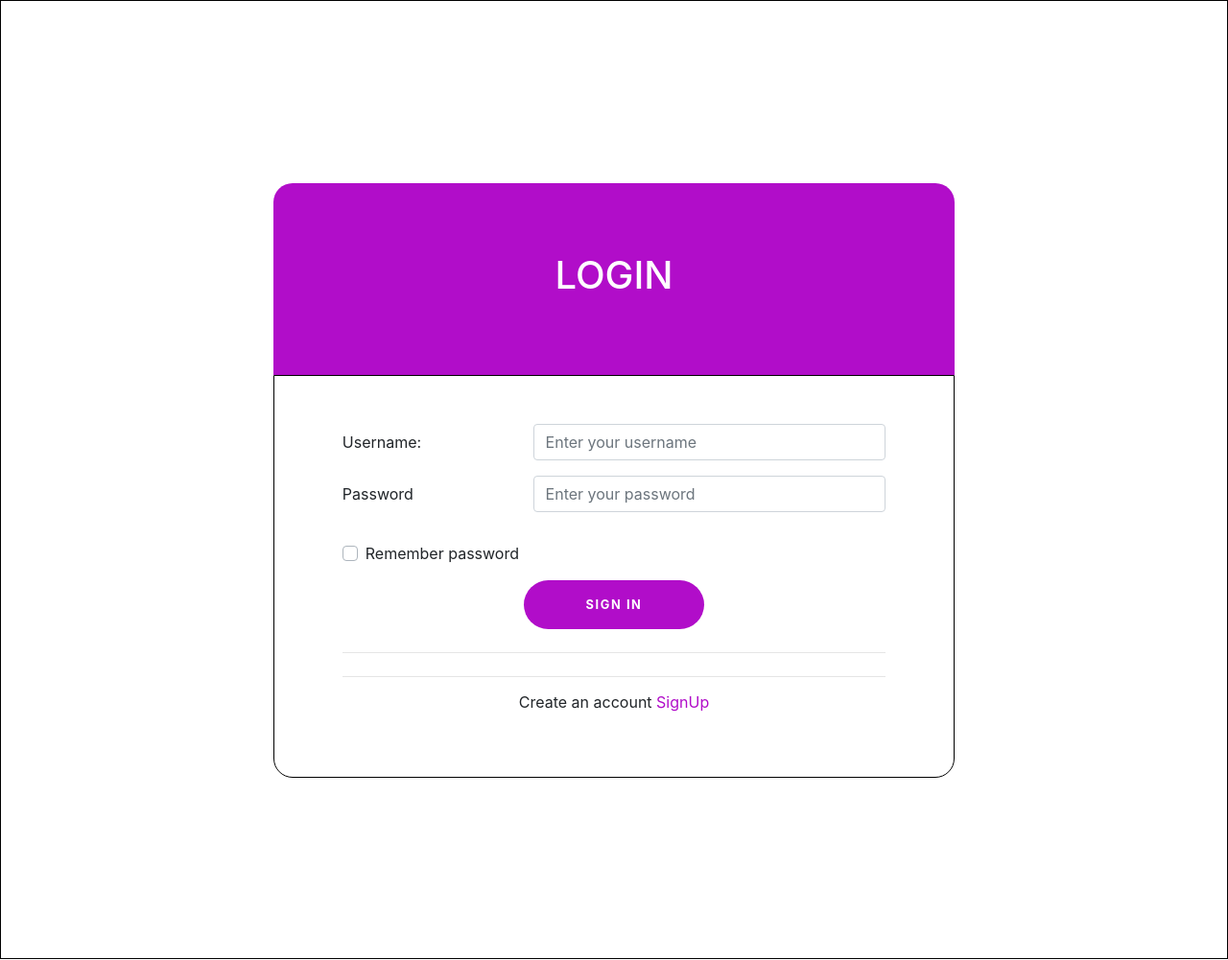
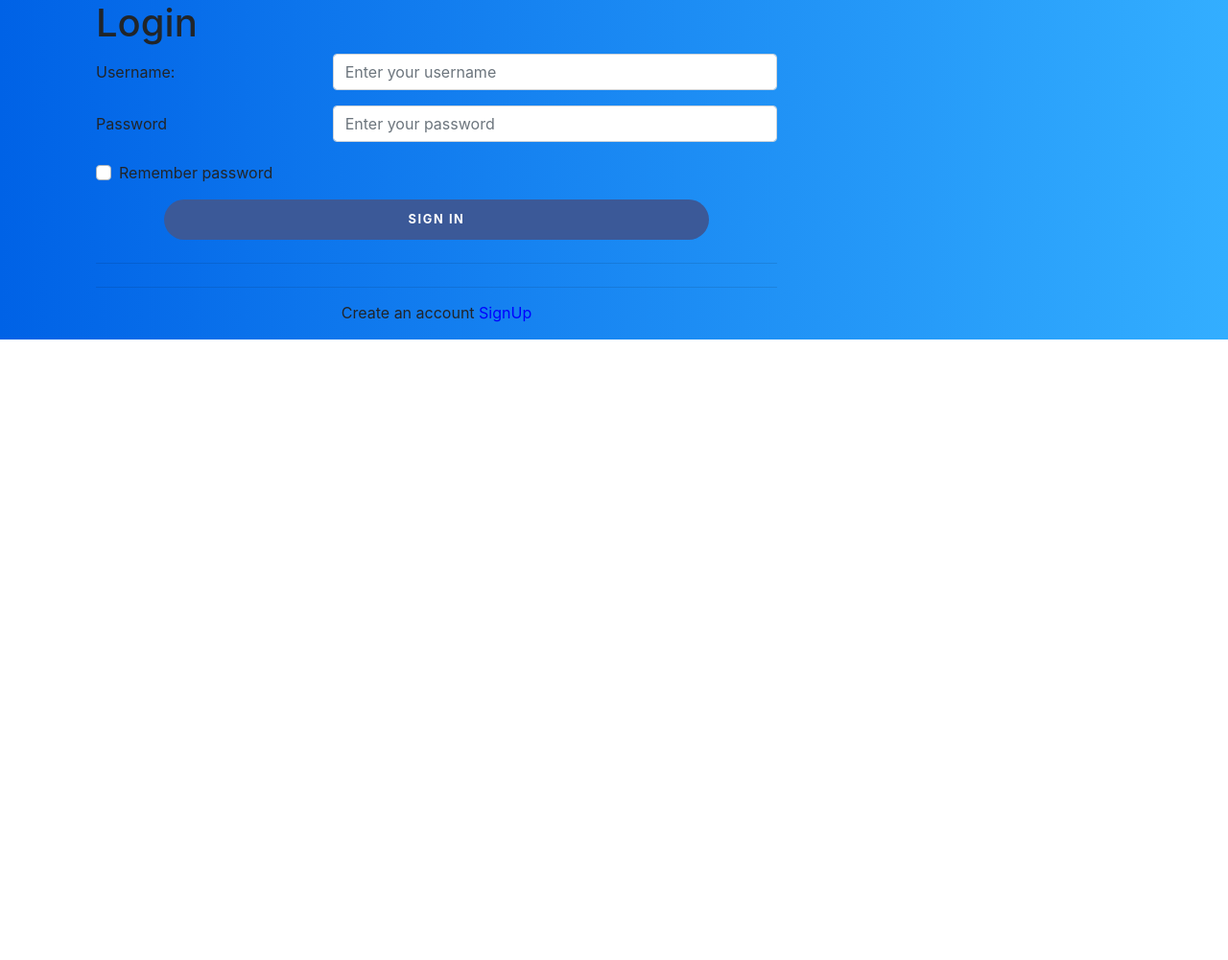
Before and after one commit to favour-chibueze/Team-Alien, a PHP site: page /login.php in a window 1280 px wide. Shown: the whole page at 96% size. After the commit the page ends 354 px from the top, so only its background shows below. Run offline with PHP 8.4, Linux system fonts and the light colour scheme.

Commit message:
Updated the styling

```diff
--- a/css/style.css
+++ b/css/style.css
@@ -1,138 +1,56 @@
-/* :root {
+:root {
   --input-padding-x: 1.5rem;
   --input-padding-y: .75rem;
   background-color: white;
-} */
+}
 
 body {
-  background-color: #fff;
-  font-family: -apple-system, BlinkMacSystemFont, 'Libre Franklin', 'Segoe UI', Roboto, Oxygen, Ubuntu, Cantarell, 'Open Sans', 'Helvetica Neue', sans-serif;
-  /* background: linear-gradient(to right, #0062E6, #33AEFF); */
+  background-color: white;
+  background: white;
+  background: linear-gradient(to right, #0062E6, #33AEFF);
 }
 
-  /* for second html*/
-img{
-  width: 115.7%;
-  height: 10%;
-  margin-top: -31px;
-  margin-left: -30px;
-  padding: 0px;
-  border-radius: 5px;
+/* signin styling starts here */
+.card-signin {
+  border: 0;
+  border-radius: 1rem;
+  box-shadow: 0 0.5rem 1rem 0 rgba(0, 0, 0, 0.1);
 }
 
+.card-signin .card-title {
+  margin-bottom: 2rem;
+  font-weight: 300;
+  font-size: 1.5rem;
+}
 
-/* .form-signup{
-  width: 100%;
-  border: 1px solid blue;
-} */
-
-/* for sign in */
+.card-signin .card-body {
+  padding: 2rem;
+}
 
 .form-signin {
   width: 100%;
-  /* border: 1px solid red; */
-}
-
-
-/* sign up styling starts here */
-
-.form-wrapper{
-  display: flex;
-  border: 1px solid black;
-  width: 100%;
-  height: 1000px;
-}
-
-.col-wrapper{
-  height: 1000px;
-  margin: 0 auto;
-  display: flex;
-  justify-content: center;
-  align-items: center;
-
-}
-
-.header-content{
-  width: 100%;
-  background: #B10DC9;
-  height: 200px;
-  display: flex;
-  justify-content: center;
-  align-items: center;
-  color: #fff;
-  text-transform: uppercase;
-  border-radius: 20px 20px 0 0;
-}
-
-.form-section{
-  width: 80%;
-  margin: 0 auto;
-}
-
-.form-signup{
-  padding: 50px 0;
-  width: 100%;
-  border: 1px solid #000;
-  border-radius: 0 0 20px 20px;
-  display: flex;
-  flex-direction: column;
-  justify-content: center;
-}
-
-input[type="text"], [type="password"]{
-  width: 100%;
-  height: 100%;
-}
-
-.form-checkbox{
-  width: 100%;
-  display: flex;
-  justify-content: flex-end;
-}
-
-.form-checkbox-inner{
-  width: 65%;
-}
-
-.sign-up-btn{
-  background: #B10DC9;
-  margin: 0 auto;
-  border-radius: 50px;
-  border: none;
-}
-
-
-.link-to-login{
-  color: #B10DC9;
-}
-
-.link-to-signup{
-  color: #B10DC9;
-}
-
-/* signup styling stops here */
-
-/* signin styling starts here */
-
-.form-signin{
-  padding: 50px 0;
-  width: 100%;
-  border: 1px solid #000;
-  border-radius: 0 0 20px 20px;
-  display: flex;
-  flex-direction: column;
-  justify-content: center;
-  font-family: -apple-system, BlinkMacSystemFont;
 }
 
 .form-signin .btn {
   font-size: 80%;
+  width: 70%;
   border-radius: 5rem;
   letter-spacing: .1rem;
   font-weight: bold;
-  padding: 1rem;
+  padding: 0.7rem;
   transition: all 0.2s;
 }
+
+.sign-in-btn {
+  background: #3b5998;
+  margin: 0 auto;
+  border-radius: 50px;
+  border: none;
+  }
+
+/* signin styling stops here */
+
+/* form styling starts here */
 
 .form-label-group {
   position: relative;
@@ -196,51 +114,47 @@ input[type="text"], [type="password"]{
   color: #777;
 }
 
-.custom-control-label {
-  margin-top: 15px;
-  float: center;
+/* form styling stops here */
+
+/* signup styling starts here */
+.form-signup {
+  width: 100%;
 }
 
-.sign-in-btn{
-  background: #B10DC9;
-  margin: 0 auto;
-  border-radius: 50px;
-  border: none;
+.remember_pwd {
+  font-size: 0.9em;
 }
 
-.btn-google {
-  color: white;
-  background-color: #ea4335;
-  width: 50%;
-  margin: 0 auto;
-  border-radius: 50px;
-  border: none;
-}
-.btn-google:hover {
-    background-color: #A50F03;
-    transform: scale(1.1);
-    box-shadow: 4px 4px 4px gray;
+.forgot_password{
+  /* display: inline-block; */
+  float: right;
+  margin-top: -40px;
+  font-size: 0.9em;
 }
 
-.btn-facebook {
-  color: white;
-  background-color: #3b5998;
-  width: 60%;
-  margin: 0 auto;
-  border-radius: 50px;
-  border: none;
+.custom-control {
+  margin-top: 20px;
 }
 
 
-.btn-facebook:hover {
-  background-color: #31519B;
-  transform: scale(1.1);
-  box-shadow: 4px 4px 4px gray;
-}
+
+.sign-up-btn {
+  width: 100%;
+  min-width: 80%;
+  max-width: 100%;
+  margin-left: 37px;
+  }
+
 
 p {
   text-align: center;
   margin-top: -10px;
+}
+
+[type=submit] {
+  width: 100%;
+  min-width: 80%;
+  max-width: 100%;
 }
 
 a{
@@ -248,7 +162,7 @@ a{
   color: blue;
 }
 
-/* signin styling stops here */
+/* signup styling stops here */
 
 /* Fallback for Edge
 -------------------------------------------------- */
```
Also changed, not shown: login.html (added, +99 -0 lines), signup.html (added, +118 -0 lines).
